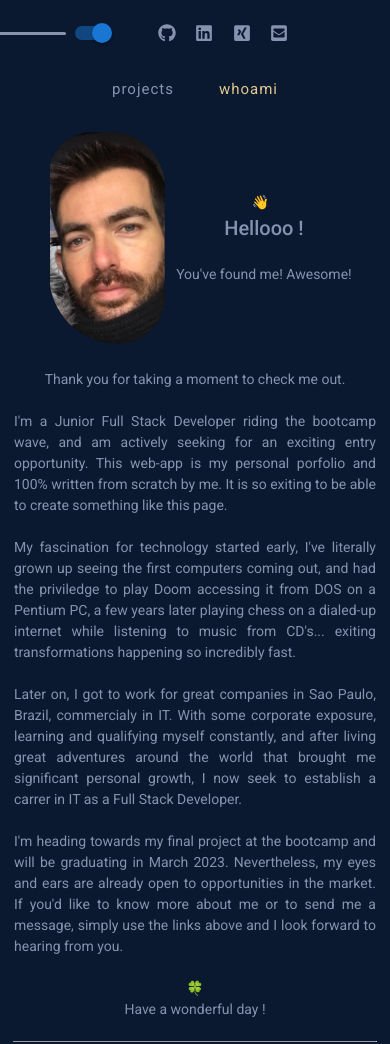
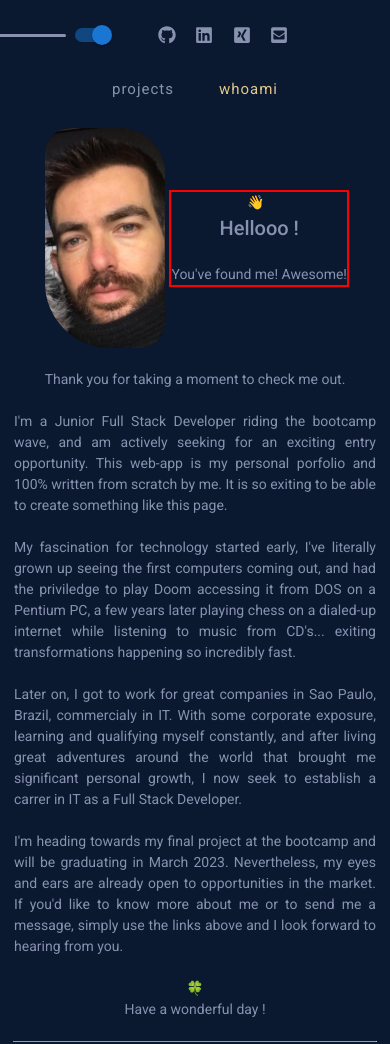
Before and after one commit to nnikitingeorgijlvovic/test, a React app: page /whoami in a window 390 px wide. Built offline with nearby package versions, Linux system fonts and the light colour scheme.

Commit message:
Mobile view optimized.

```diff
--- a/src/pages/WhoAmI.js
+++ b/src/pages/WhoAmI.js
@@ -3,7 +3,7 @@ function WhoAmI() {
     <section className="main-whoami">
       <div className="whoami-header">
         <img className="mypic" src="img/mypic2.jpg" alt="mypic" />
-        <div>
+        <div className="hello-container">
           <span>👋 </span> <p className="hello">Hellooo !</p>
           <br />
           <p>You've found me! Awesome!</p>
--- a/src/styles/main.scss
+++ b/src/styles/main.scss
@@ -397,6 +397,11 @@ a {
     margin-bottom: 1.5em;
     text-align: center;
 
+    .hello-container {
+      border: 2px solid red;
+      justify-self: flex-start;
+    }
+
     .hello {
       font-size: 2rem;
       font-weight: 500;
@@ -411,13 +416,14 @@ a {
   .mypic {
     display: block;
     width: fit-content;
-    padding: 0.3em;
+    // padding: 0.3em;
     height: 30vh;
     min-height: 130px;
     max-height: 220px;
-    margin: 0 0.5em;
+    margin: 0 0.3em;
     // border: 1px solid var(--grey);
-    border-radius: 95px 120px 105px 150px;
+    // border-radius: 95px 120px 105px 150px;
+    border-radius: 25px 45px 25px 65px;
     object-fit: contain;
   }
 
@@ -465,7 +471,7 @@ a {
     align-items: flex-end;
   }
   .magical-line-position {
-    top: 18px;
+    top: 20px;
   }
   .menu-link {
     font-size: 1.5rem;
```
